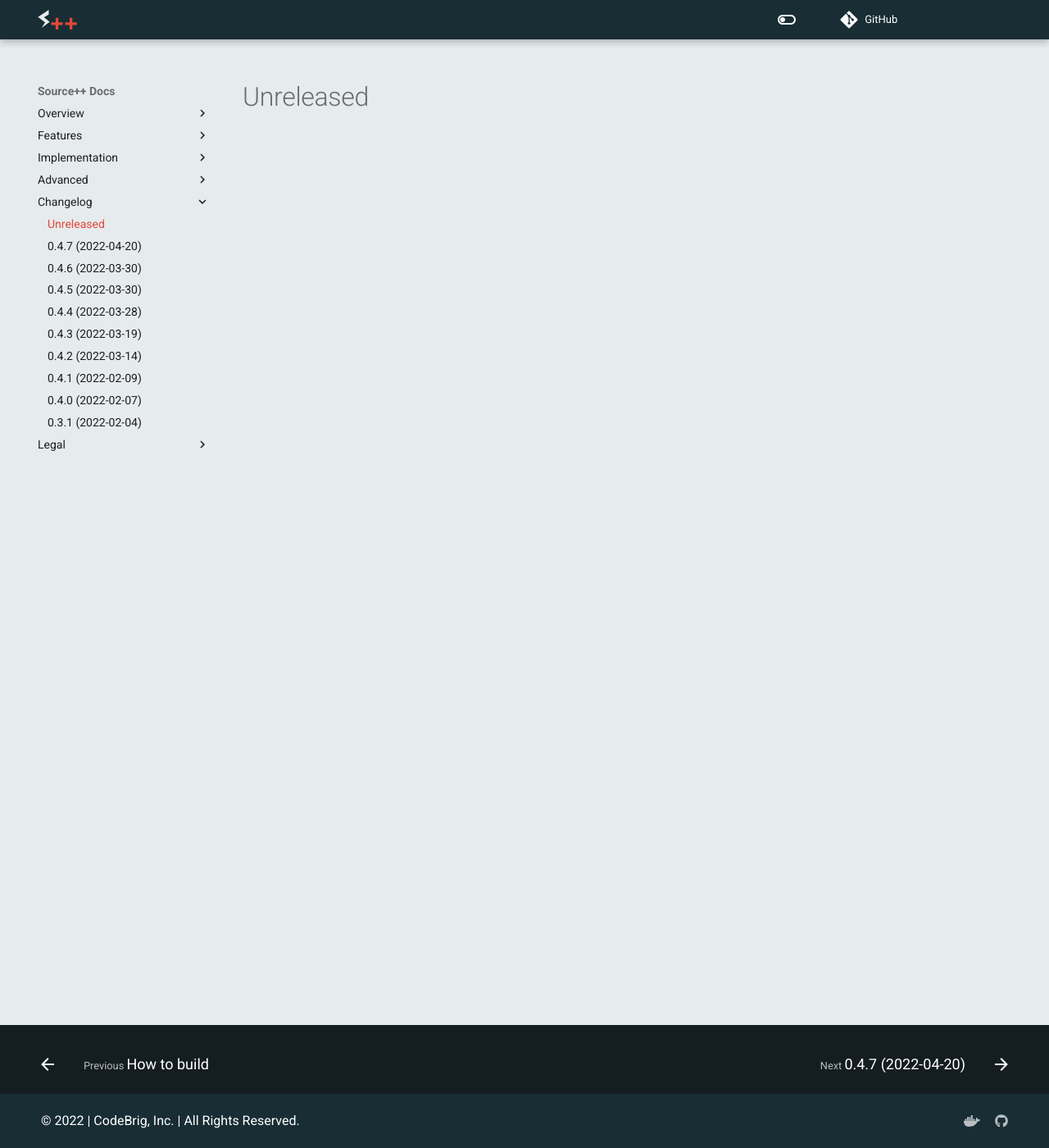
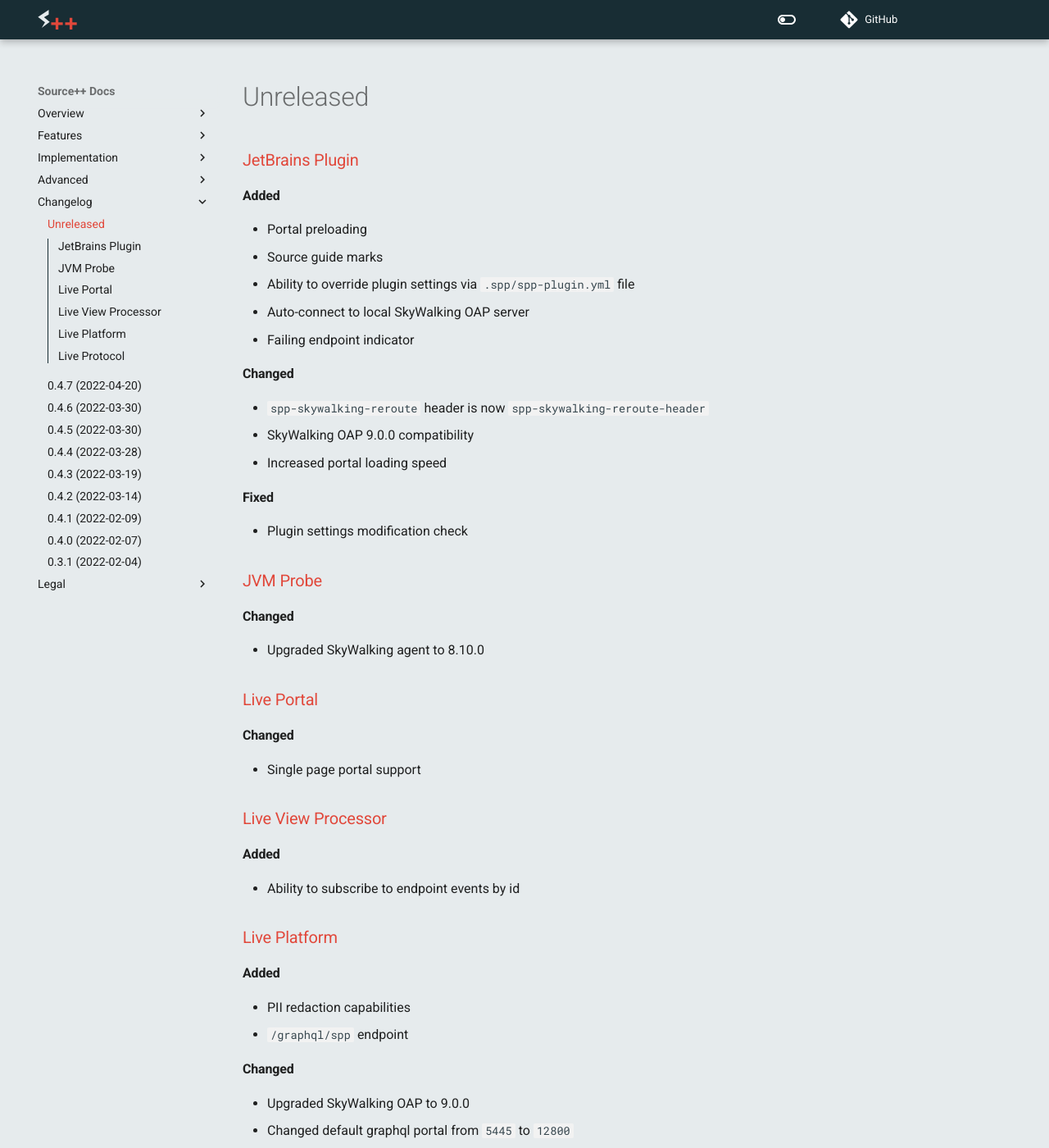
Before and after one commit to sourceplusplus/documentation, an MkDocs documentation site: the page built from docs/changelog/README.md, in a window 1280 px wide and 1400 px high. Shown: the whole window at 82% size. Built offline with MkDocs 1.6.1 and Material for MkDocs 9.7.7, drawn with Linux system fonts in a browser that asks for light colours; comment, search, counter and statistics services are not loaded; the version menu is left out; some of the changed text lies outside the part shown.

Commit message:
Update README.md

```diff
--- a/docs/changelog/README.md
+++ b/docs/changelog/README.md
@@ -1 +1,49 @@
 # Unreleased
+
+### [JetBrains Plugin](https://github.com/sourceplusplus/interface-jetbrains)
+
+#### Added
+- Portal preloading
+- Source guide marks
+- Ability to override plugin settings via `.spp/spp-plugin.yml` file
+- Auto-connect to local SkyWalking OAP server
+- Failing endpoint indicator
+
+#### Changed
+- `spp-skywalking-reroute` header is now `spp-skywalking-reroute-header`
+- SkyWalking OAP 9.0.0 compatibility
+- Increased portal loading speed
+
+#### Fixed
+- Plugin settings modification check
+
+### [JVM Probe](https://github.com/sourceplusplus/probe-jvm)
+
+#### Changed
+- Upgraded SkyWalking agent to 8.10.0
+
+### [Live Portal](https://github.com/sourceplusplus/interface-portal)
+
+#### Changed
+- Single page portal support
+
+### [Live View Processor](https://github.com/sourceplusplus/processor-live-view)
+
+#### Added
+- Ability to subscribe to endpoint events by id
+
+### [Live Platform](https://github.com/sourceplusplus/live-platform)
+
+#### Added
+- PII redaction capabilities
+- `/graphql/spp` endpoint
+
+#### Changed
+- Upgraded SkyWalking OAP to 9.0.0
+- Changed default graphql portal from `5445` to `12800`
+- `spp-skywalking-reroute` header removed for `spp-platform-request` header
+
+### [Live Protocol](https://github.com/sourceplusplus/protocol)
+
+#### Added
+- Added `endpoint_resp_time` metric to MetricType
```
